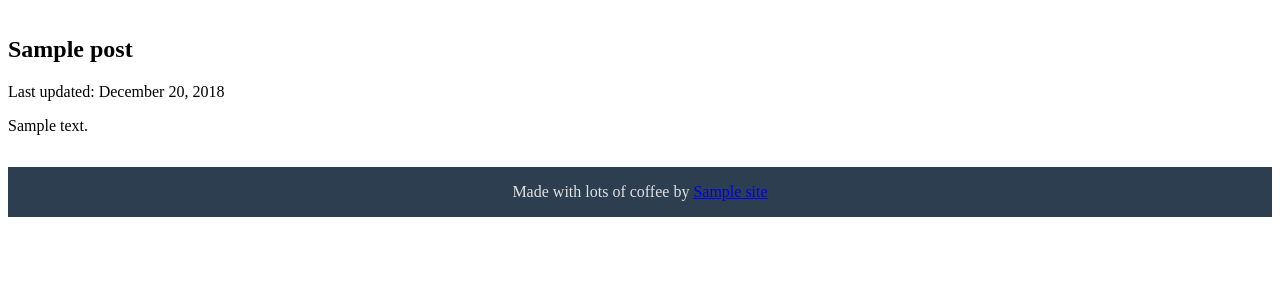
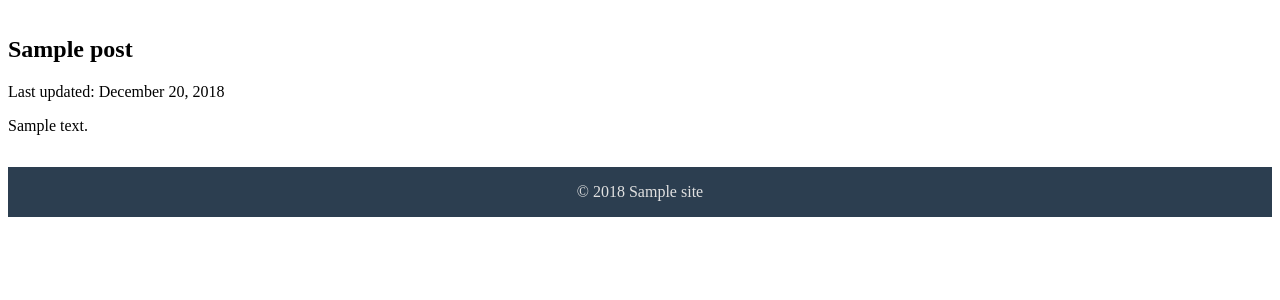
Before and after one commit to tristanjarrett/obsidian, a WordPress theme: template page.php in a window 1280 px wide. Shown: the part 77-377 px from the top of the page. Run offline with PHP 8.4 and a stand-in for WordPress, Linux system fonts and the light colour scheme; the site name, menu and one post (Sample post) are stand-ins, and other content is empty.

Commit message:
Update footer.php

```diff
--- a/footer.php
+++ b/footer.php
@@ -1,5 +1,5 @@
     <footer class="my-footer">
-      <p>Made with lots of coffee by <a href="#"><?php echo get_bloginfo('name'); ?></a></p>
+      <p>&copy; <?php echo date('Y'); ?> <?php echo get_bloginfo('name'); ?></p>
     </footer>
 
     <?php wp_footer(); ?>
```
